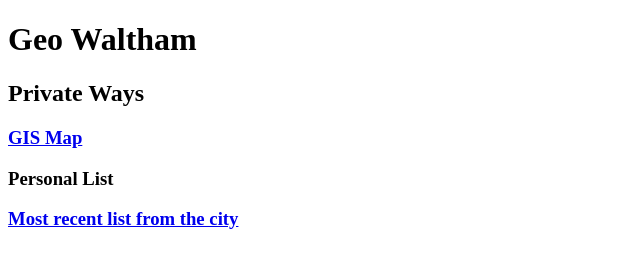
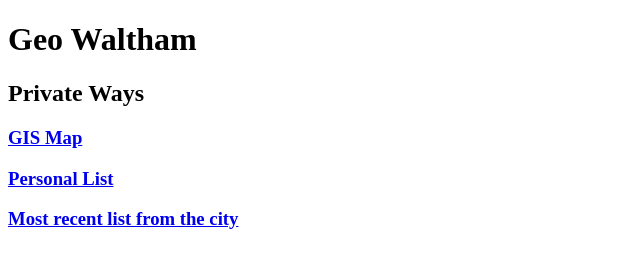
Before and after one commit to eamondawes/eamondawes.github.io, a plain HTML site: page index.html in a window 1280 px wide. Shown: the whole page, without its empty margins (0-640 px from the left). Drawn offline with Linux system fonts and the light colour scheme.

Commit message:
Fixing typos

```diff
--- a/index.html
+++ b/index.html
@@ -4,7 +4,7 @@
 		<h1>Geo Waltham</h1>
     <h2>Private Ways</h2>
     <h3><a href="https://eamondawes.github.io/privateWays.html">GIS Map</a></h3>
-    <h3><a href="https://github.com/eamondawes/geowaltham/blob/main/private_ways.csv"></a>Personal List</h3>
+    <h3><a href="https://github.com/eamondawes/geowaltham/blob/main/private_ways.csv">Personal List</a></h3>
     <h3><a href="https://www.city.waltham.ma.us/sites/g/files/vyhlif6861/f/pages/update_and_certify_public_and_private_ways_2d_issue_2015_rfb_final_0.pdf">Most recent list from the city</a></h3>
 	</body>
 </html>
```
